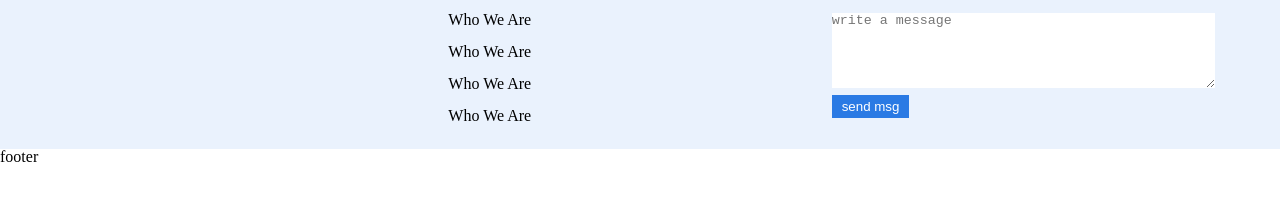
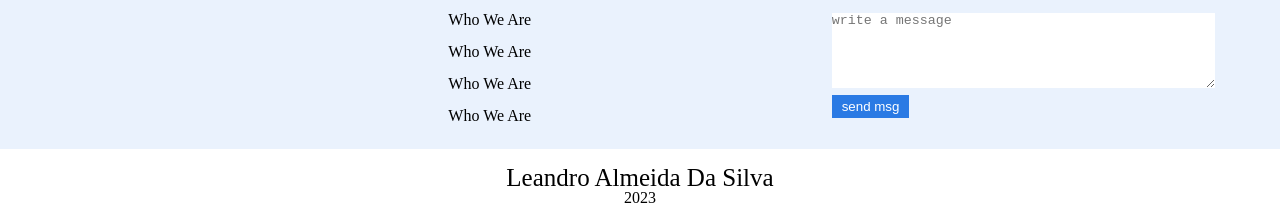
Before and after one commit to almeidaleandro28/Challenge-Oracle-ONE-4, a website: page index.html in a window 1280 px wide. Shown: the part 1140-1362 px from the top of the page. Before the commit the page ends 1305 px from the top, so only its background shows below. Drawn offline with nearby package versions, Linux system fonts and the light colour scheme.

Commit message:
add footer

```diff
--- a/assets/scss/_footer.scss
+++ b/assets/scss/_footer.scss
@@ -1 +1,8 @@
-__footer.scss
+.footer {
+
+}
+
+.footer_conainer {
+  text-align: center;
+  padding: 1rem 0;
+}
--- a/assets/scss/style.scss
+++ b/assets/scss/style.scss
@@ -6,6 +6,7 @@
 @import "./hero";
 @import "./products";
 @import "./contacts";
+@import "./footer";
 
 body {
   color: $c-black;
--- a/index.html
+++ b/index.html
@@ -282,6 +282,11 @@
 		</div><!--end container-->
 	</section><!--end contacts-->
 
-	<section class="footer">footer</section><!--end footer-->
+	<section class="footer">
+		<div class="container footer_conainer">
+			<h3 class="h3">leandro almeida da silva</h3>
+			<p>2023</p>
+		</div>
+	</section><!--end footer-->
 </body>
 </html>
```
Also changed, not shown: assets/css/style.css.
